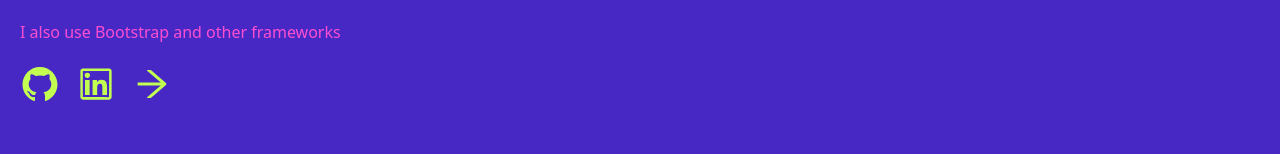
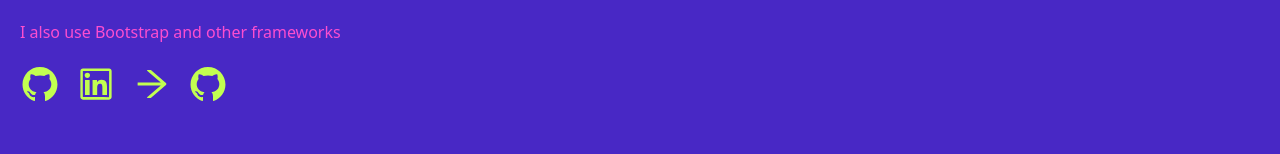
Before and after one commit to hereshecodes/hereshecodes.app, a React (Create React App) app: page / in a window 1280 px wide. Shown: the part 442-596 px from the top of the page. Built offline with nearby package versions, Linux system fonts and the light colour scheme.

Commit message:
Update Hero.js

```diff
--- a/src/components/Hero.js
+++ b/src/components/Hero.js
@@ -52,6 +52,13 @@ const Hero = () => {
               {" "}
               <AiOutlineArrowRight size={40} />{" "}
             </a>
+            <a
+              href="https://www.fiverr.com/daniellehoopes1"
+              target="_blank" className="pr-4 inline-block text-accent hover:text-white"
+            >
+              {" "}
+              <AiOutlineGithub size={40} />{" "}
+            </a>
           </div>
 
           {/* <a
```
